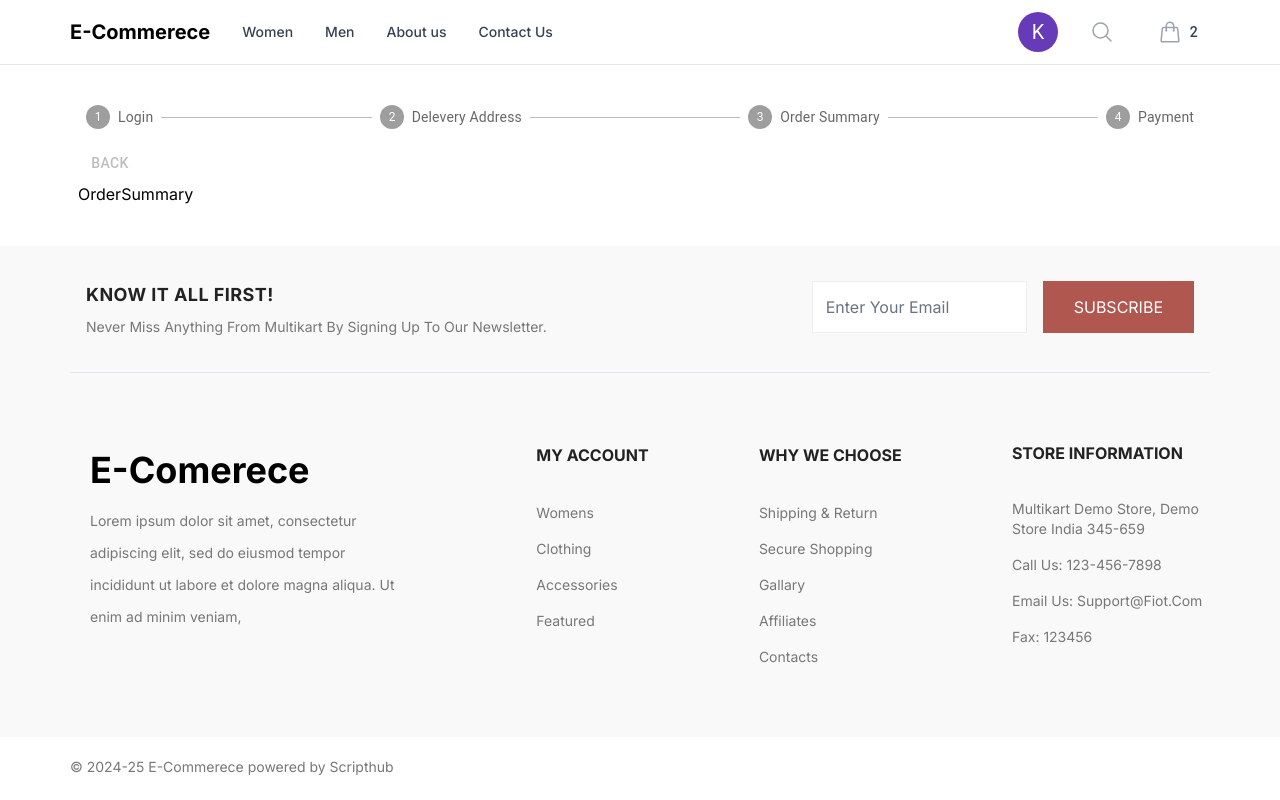
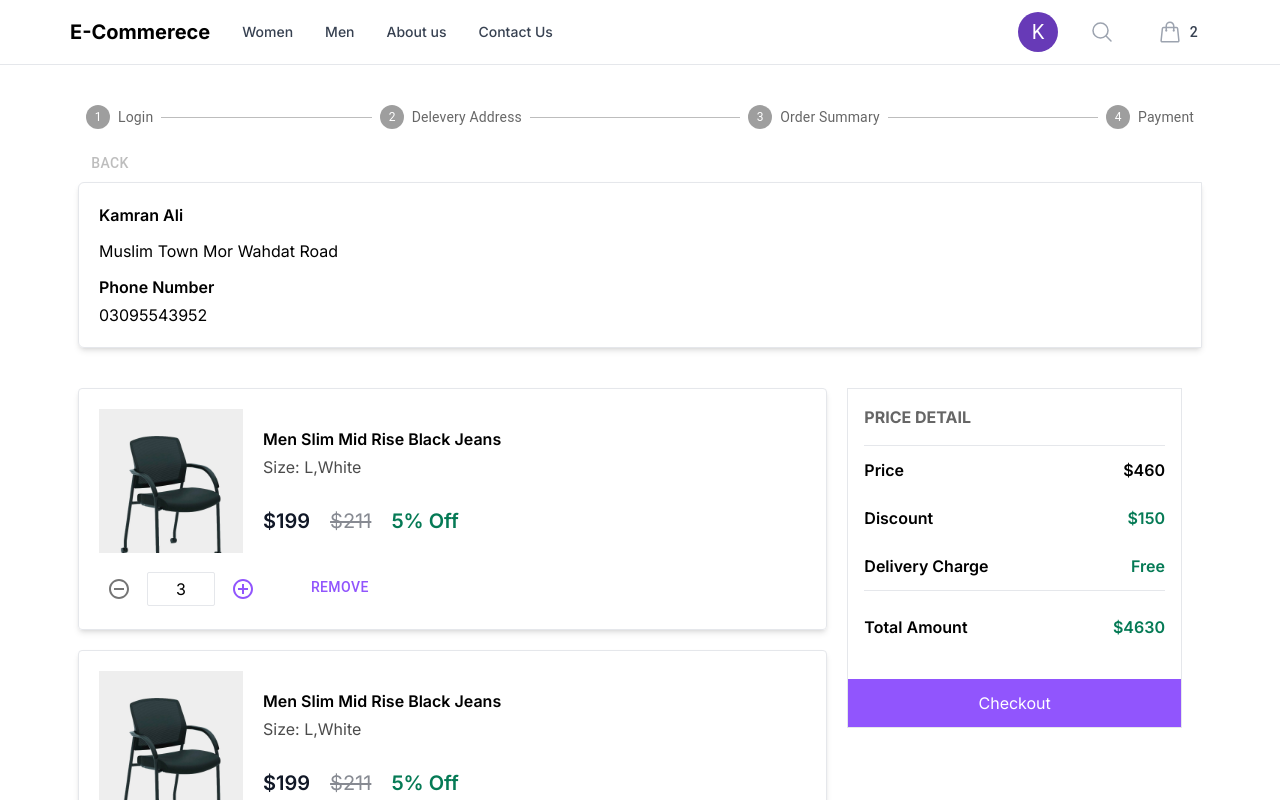
Before and after one commit to kamranalig/e-commerce_frontend, a Next.js app: page /checkout in a window 1280 px wide. Shown: the top 800 px of the page. Built offline with nearby package versions, Linux system fonts and the light colour scheme.

Commit message:
order summary section created

```diff
--- a/src/app/cart/page.jsx
+++ b/src/app/cart/page.jsx
@@ -38,7 +38,7 @@ const page = () => {
               </div>
             </div>
             <button className=" bg-[#9155fd] px-8 py-3 text-white mt-4 w-full">
-              Add To Cart
+              Checkout
             </button>
           </div>
         </div>
--- a/src/components/orderSummary/OrderSummary.jsx
+++ b/src/components/orderSummary/OrderSummary.jsx
@@ -1,7 +1,53 @@
 import React from "react";
-
+import AddressCard from "../AddressCard/AddressCard";
+import CartItems from "../cartItems/CartItems";
 const OrderSummary = () => {
-  return <div>OrderSummary</div>;
+  return (
+    <div>
+      <div className="p-5 shadow-md rounded-s-md border">
+        <AddressCard />
+      </div>
+      <div className="mt-10 relative lg:grid grid-cols-3 ">
+        <div className="col-span-2">
+          {[1, 1, 1].map((item) => (
+            <CartItems />
+          ))}
+        </div>
+        <div className="px-5 sticky top-0 h-[100vh] mt-5 lg:mt-0">
+          <div className="border">
+            <div className="px-4 pt-4">
+              <p className=" uppercase font-bold opacity-60 pb-4">
+                Price Detail
+              </p>
+              <hr />
+              <div className=" space-y-3 font-semibold mb-6">
+                <div className="flex justify-between pt-3 text-black">
+                  <span>Price</span>
+                  <span>$460</span>
+                </div>
+                <div className="flex justify-between pt-3 text-black">
+                  <span>Discount</span>
+                  <span className="text-green-600">$150</span>
+                </div>
+                <div className="flex justify-between pt-3 text-black">
+                  <span>Delivery Charge</span>
+                  <span className="text-green-600">Free</span>
+                </div>
+                <hr />
+                <div className="flex justify-between pt-3 text-black">
+                  <span>Total Amount</span>
+                  <span className="text-green-600">$4630</span>
+                </div>
+              </div>
+            </div>
+            <button className=" bg-[#9155fd] px-8 py-3 text-white mt-4 w-full">
+              Checkout
+            </button>
+          </div>
+        </div>
+      </div>
+    </div>
+  );
 };
 
 export default OrderSummary;
```
